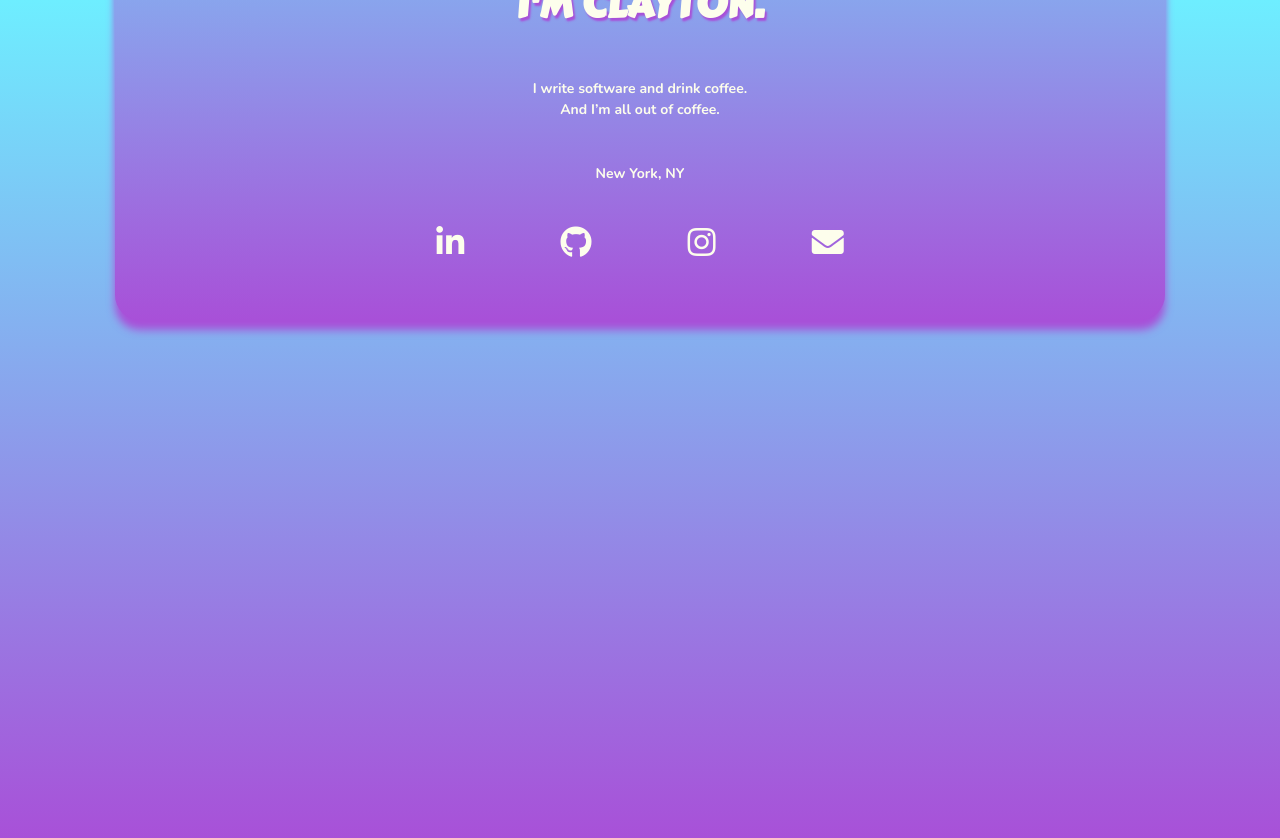
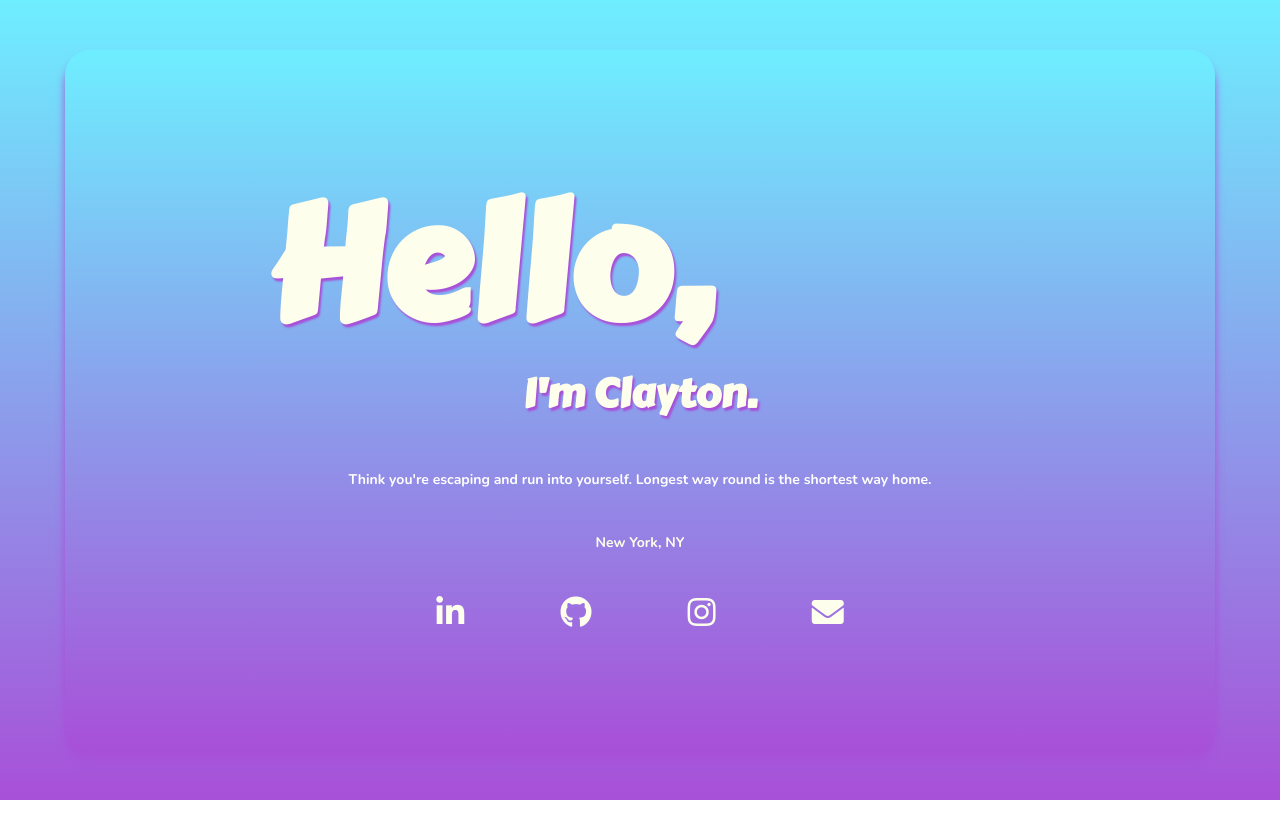
Before and after one commit to claytongentry/clayton, a React (Create React App) app: page / in a window 1280 px wide. After the commit the page ends 800 px from the top, so only its background shows below. Built offline with nearby package versions, Linux system fonts and the light colour scheme; a web font is replaced by a local one.

Commit message:
Remove my face

```diff
--- a/src/components/Text.js
+++ b/src/components/Text.js
@@ -5,7 +5,7 @@ import { APP_WHITE } from '../styles/colors'
 const styles = {
   color: APP_WHITE,
   fontFamily: "Nunito",
-  fontWeight: 300
+  fontWeight: 300,
 }
 
 const Text = (props) => {
--- a/src/containers/App.js
+++ b/src/containers/App.js
@@ -13,12 +13,12 @@ class App extends Component {
       <div className="container-fluid">
         <Card className="card banner">
           <div>
-            <h1 id="hey">HEY, </h1>
-            <h1 id="clayton">I'M CLAYTON.</h1>
+            <h1 id="hey">Hello, </h1>
+            <h1 id="clayton">I'm Clayton.</h1>
           </div>
 
           <Text style={{ textAlign: "center", fontSize: 14 }}>
-            I write software and drink coffee.<br/>And I’m all out of coffee.
+            <a target="_blank" rel="noopener noreferrer" href="https://www.gutenberg.org/files/4300/4300-h/4300-h.htm#chap13">Think you're escaping and run into yourself. Longest way round is the shortest way home.</a>
           </Text>
           <Text style={{ fontSize: 14, color: APP_WHITE, textAlign: "center" }}>
             New York, NY
--- a/src/index.css
+++ b/src/index.css
@@ -4,8 +4,8 @@ html, body, p {
 }
 
 body {
+  display: flex;
   min-height: 100vh;
-  margin: 20px;
   padding: 0;
   font-family: -apple-system, BlinkMacSystemFont, "Segoe UI", "Roboto", "Oxygen",
     "Ubuntu", "Cantarell", "Fira Sans", "Droid Sans", "Helvetica Neue",
@@ -13,6 +13,16 @@ body {
   -webkit-font-smoothing: antialiased;
   -moz-osx-font-smoothing: grayscale;
   background-image: linear-gradient(to bottom, #6EEEFF, #A850D8);
+}
+
+#root {
+  display: flex;
+  flex: 1;
+  margin: 50px;
+}
+
+.container-fluid {
+  display: flex;
 }
 
 a:hover {
@@ -35,6 +45,16 @@ h1, h2, h3, h4, h5, h6 {
   font-family: 'Carter One';
   font-weight: 700;
   text-shadow: 2px 3px 2px #a850d8;
+}
+
+a {
+  color: white;
+  transition: 0.3s;
+}
+
+a:hover {
+  color: #ffdbfa;
+  transition: 0.3s;
 }
 
 .thin {
@@ -71,8 +91,9 @@ h2 {
 .banner {
   min-height: 600px;
   display: flex;
+  flex: 1;
   justify-content: space-between;
-  padding: 60px;
+  padding: 120px;
 }
 
 code {
@@ -177,13 +198,6 @@ code {
 }
 
 @media (min-width: 1024px) {
-  body {
-    margin: 20px 100px;
-  }
-
-  .banner {
-    top: -300px;
-  }
 
   #pic {
     margin-right: -25px;
@@ -200,6 +214,12 @@ code {
 
 /* iPads (portrait) ----------- */
 @media (max-width : 1024px) {
+
+
+  #root {
+    margin: 5px;
+  }
+
 
   h1 {
     font-size: 24px;
@@ -218,7 +238,6 @@ code {
     min-height: 500px;
     padding: 40px;
     padding-top: 100px;
-    top: -70px;
   }
 
   .rec {
```
